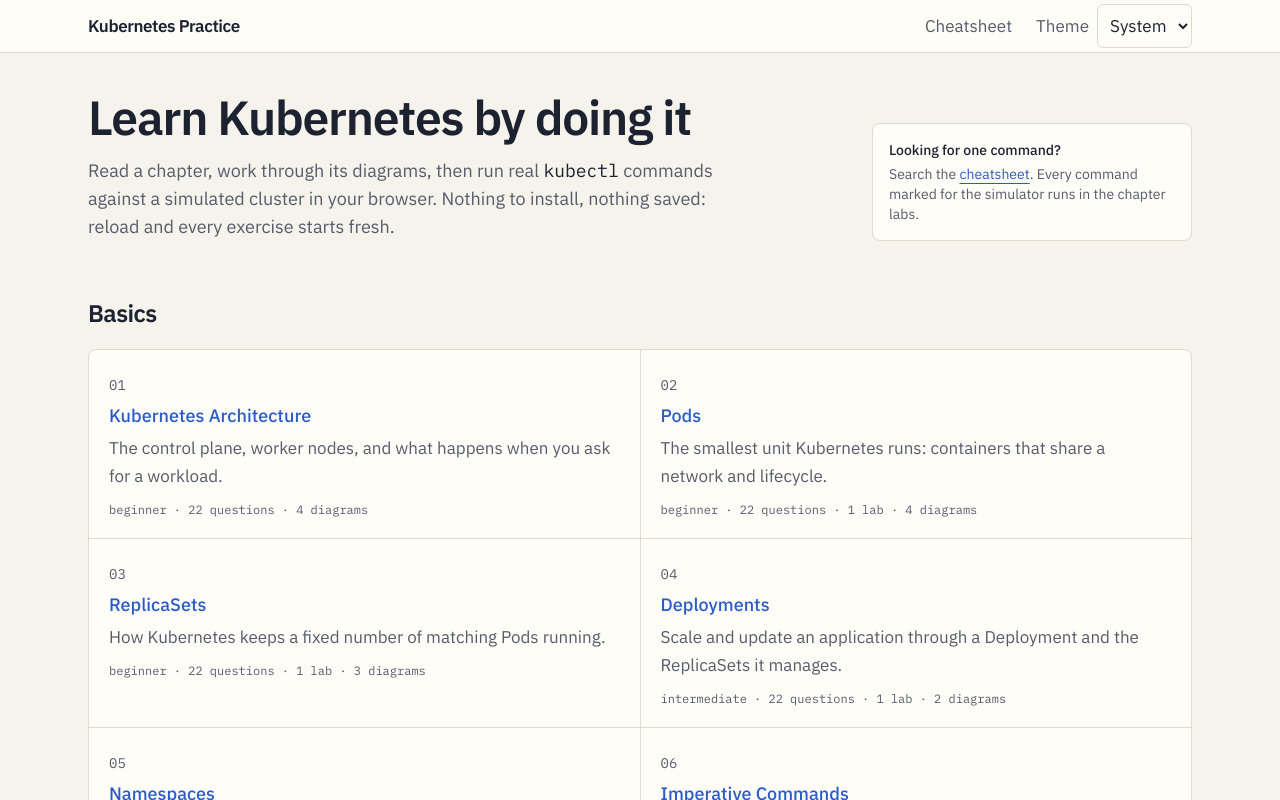
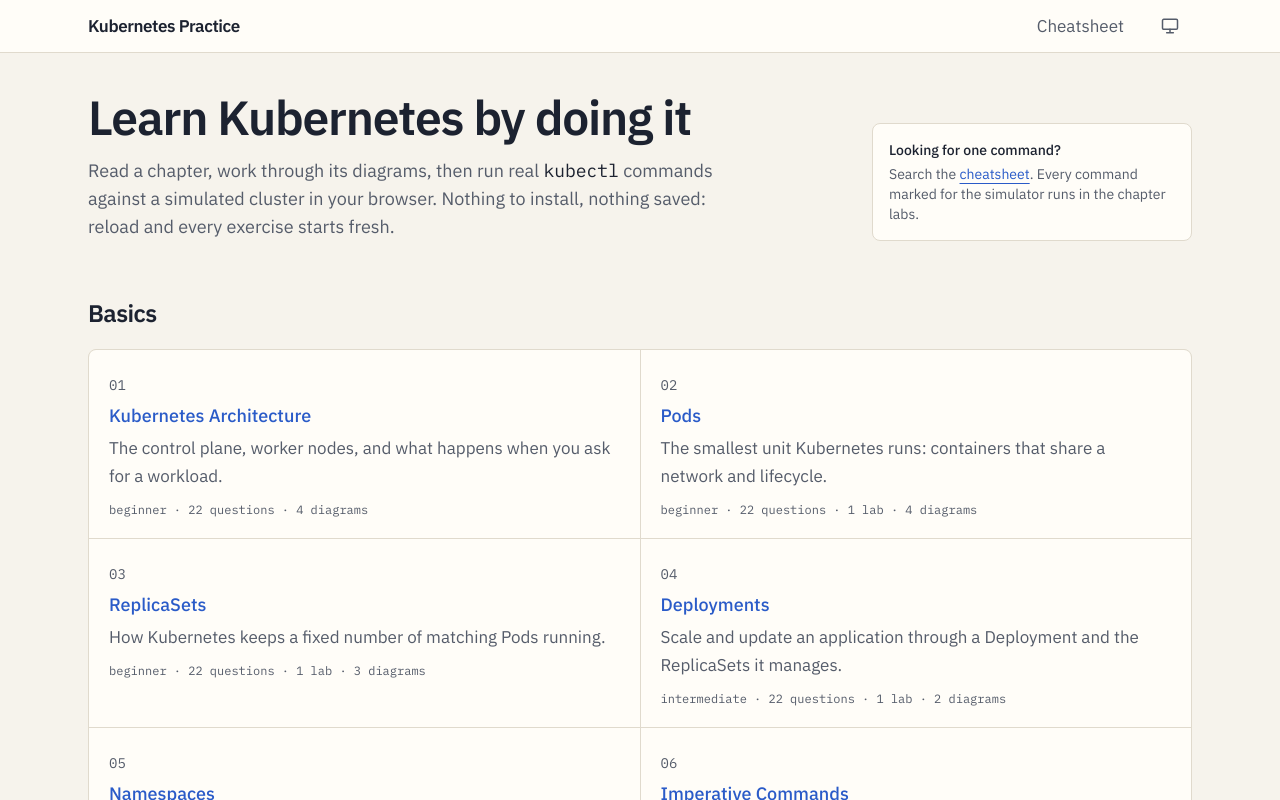
Before and after one commit to SaihanTaki/kubernetes-practice, a Next.js app: page / in a window 1280 px wide. Shown: the top 800 px of the page. Built offline with nearby package versions, Linux system fonts and the light colour scheme.

Commit message:
feat(ui): replace theme dropdown with icon button
One button cycles System, Light, Dark with a monitor, sun, or
moon icon; its accessible name states the current and next theme.

```diff
--- a/components/ThemeSelect.tsx
+++ b/components/ThemeSelect.tsx
@@ -4,9 +4,36 @@
 
 type Theme = "system" | "light" | "dark";
 const KEY = "theme";
+const ORDER: Theme[] = ["system", "light", "dark"];
+const LABEL: Record<Theme, string> = { system: "System", light: "Light", dark: "Dark" };
 
 /** Runs in <head> before paint so a saved theme never flashes the wrong colours. */
 export const themeScript = `try{var t=localStorage.getItem("${KEY}");if(t==="light"||t==="dark")document.documentElement.dataset.theme=t}catch(e){}`;
+
+function Icon({ theme }: { theme: Theme }) {
+  const common = { width: 20, height: 20, viewBox: "0 0 24 24", fill: "none", stroke: "currentColor", strokeWidth: 1.8, strokeLinecap: "round" as const, strokeLinejoin: "round" as const, "aria-hidden": true };
+  if (theme === "light") {
+    return (
+      <svg {...common}>
+        <circle cx="12" cy="12" r="4" />
+        <path d="M12 2v2M12 20v2M2 12h2M20 12h2M4.9 4.9l1.4 1.4M17.7 17.7l1.4 1.4M4.9 19.1l1.4-1.4M17.7 6.3l1.4-1.4" />
+      </svg>
+    );
+  }
+  if (theme === "dark") {
+    return (
+      <svg {...common}>
+        <path d="M20 14.5A8 8 0 0 1 9.5 4a8 8 0 1 0 10.5 10.5Z" />
+      </svg>
+    );
+  }
+  return (
+    <svg {...common}>
+      <rect x="3" y="4" width="18" height="12" rx="1.5" />
+      <path d="M8 20h8M12 16v4" />
+    </svg>
+  );
+}
 
 export function ThemeSelect() {
   const [theme, setTheme] = useState<Theme>("system");
@@ -16,7 +43,8 @@
     if (saved === "light" || saved === "dark") setTheme(saved);
   }, []);
 
-  function change(next: Theme) {
+  function cycle() {
+    const next = ORDER[(ORDER.indexOf(theme) + 1) % ORDER.length];
     setTheme(next);
     const root = document.documentElement;
     if (next === "system") delete root.dataset.theme;
@@ -29,18 +57,16 @@
     }
   }
 
+  const next = LABEL[ORDER[(ORDER.indexOf(theme) + 1) % ORDER.length]];
   return (
-    <label className="flex items-center gap-2 text-muted">
-      <span className="sr-only sm:not-sr-only">Theme</span>
-      <select
-        value={theme}
-        onChange={(e) => change(e.target.value as Theme)}
-        className="min-h-11 rounded-md border border-border bg-surface px-2 text-fg"
-      >
-        <option value="system">System</option>
-        <option value="light">Light</option>
-        <option value="dark">Dark</option>
-      </select>
-    </label>
+    <button
+      type="button"
+      onClick={cycle}
+      aria-label={`Theme: ${LABEL[theme]}. Switch to ${next}`}
+      title={`Theme: ${LABEL[theme]} (click for ${next})`}
+      className="flex size-11 items-center justify-center rounded-md text-muted hover:bg-code hover:text-fg"
+    >
+      <Icon theme={theme} />
+    </button>
   );
 }
```
Also changed, not shown: 1 other file (tests, documents, lock files or other folders).
